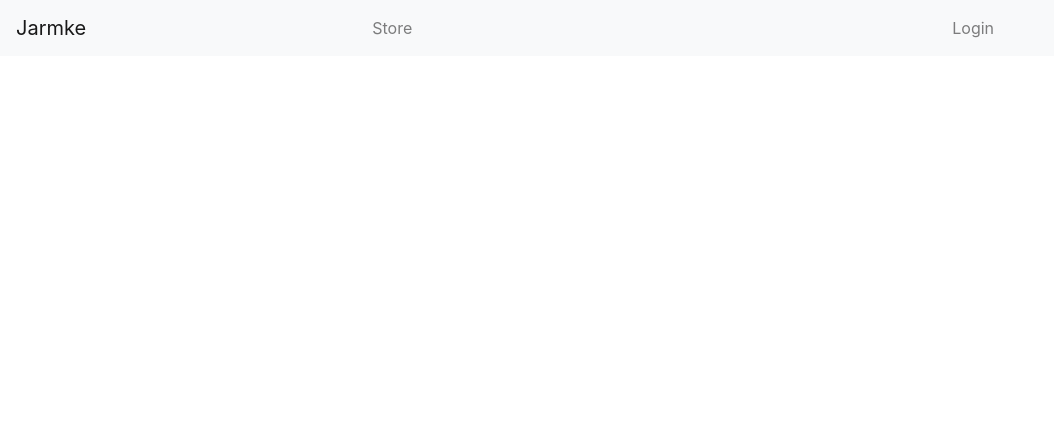
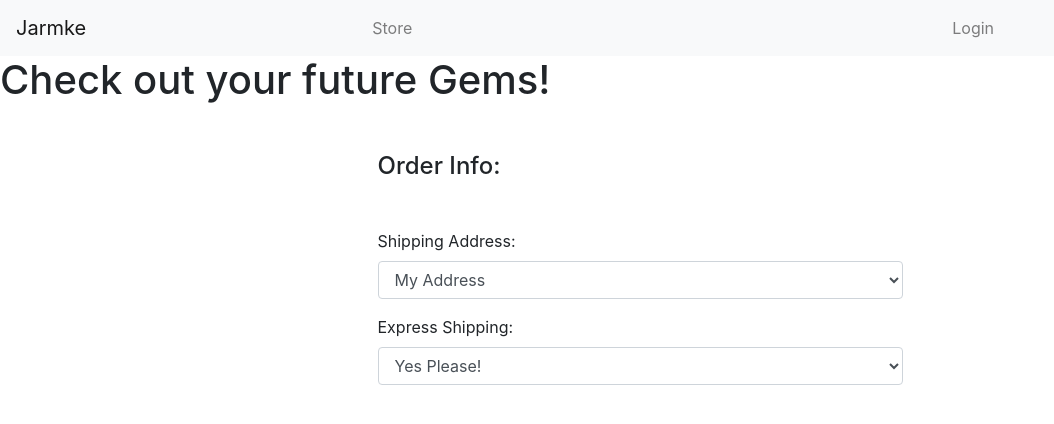
Before and after one commit to DarianRushworth/JarmkeFrontend, a React (Create React App) app: page /cartCheckout in a window 1280 px wide. Shown: the top 424 px of the page, without its empty margins (0-1054 px from the left). Built offline with nearby package versions, Linux system fonts and the light colour scheme; no server answers.

Commit message:
Basic form setup for Shipping

```diff
--- a/src/App.js
+++ b/src/App.js
@@ -8,6 +8,7 @@ import SignUpPage from "./pages/Sign-UpPage"
 import ProductDetails from "./pages/ProductDetails"
 import Navigation from "./components/Navigation"
 import Profilepage from "./pages/ProfilePage"
+import ShoppingCart from './pages/ShoppingCart';
 
 function App() {
   return (
@@ -40,6 +41,10 @@ function App() {
             path="/profilePage"
             component={Profilepage}
           />
+          <Route
+            path="/cartCheckout"
+            component={ShoppingCart}
+          />
         </Switch>
     </div>
   );
--- /dev/null
+++ b/src/pages/ShoppingCart/index.js
@@ -0,0 +1,57 @@
+import React from "react"
+import { useSelector } from "react-redux"
+import {
+    Form,
+    Container,
+    Button,
+    Col
+} from "react-bootstrap"
+
+import { selectUser } from "../../store/User/selectors"
+
+export default function ShoppingCart(){
+    const user = useSelector(selectUser)
+    console.log("user test", user)
+
+
+    return (
+        <div>
+            <h1>
+                Check out your future Gems!
+            </h1>
+            <div>
+                <Container>
+                    <Form as={Col} md={{ span: 6, offset: 3 }} className="mt-5">
+                    <h4 className="mt-5 mb-5">
+                        Order Info:
+                    </h4>
+                    <Form.Group controlId="formBasicShippingAddress">
+                        <Form.Label>
+                            Shipping Address:
+                        </Form.Label>
+                        <Form.Control
+                        as="select"
+                        placeholder="User Address"
+                        required>
+                            <option>My Address</option>
+                            <option>Some Where Else</option>
+                        </Form.Control>
+                    </Form.Group>
+                    <Form.Group controlId="formBasicExpressShipping">
+                        <Form.Label>
+                            Express Shipping:
+                        </Form.Label>
+                        <Form.Control
+                        as="select"
+                        placeholder="--select-option--"
+                        required>
+                            <option>Yes Please!</option>
+                            <option>No Thanks!</option>
+                        </Form.Control>
+                    </Form.Group>
+                    </Form>
+                </Container>
+            </div>
+        </div>
+    )
+}
```
